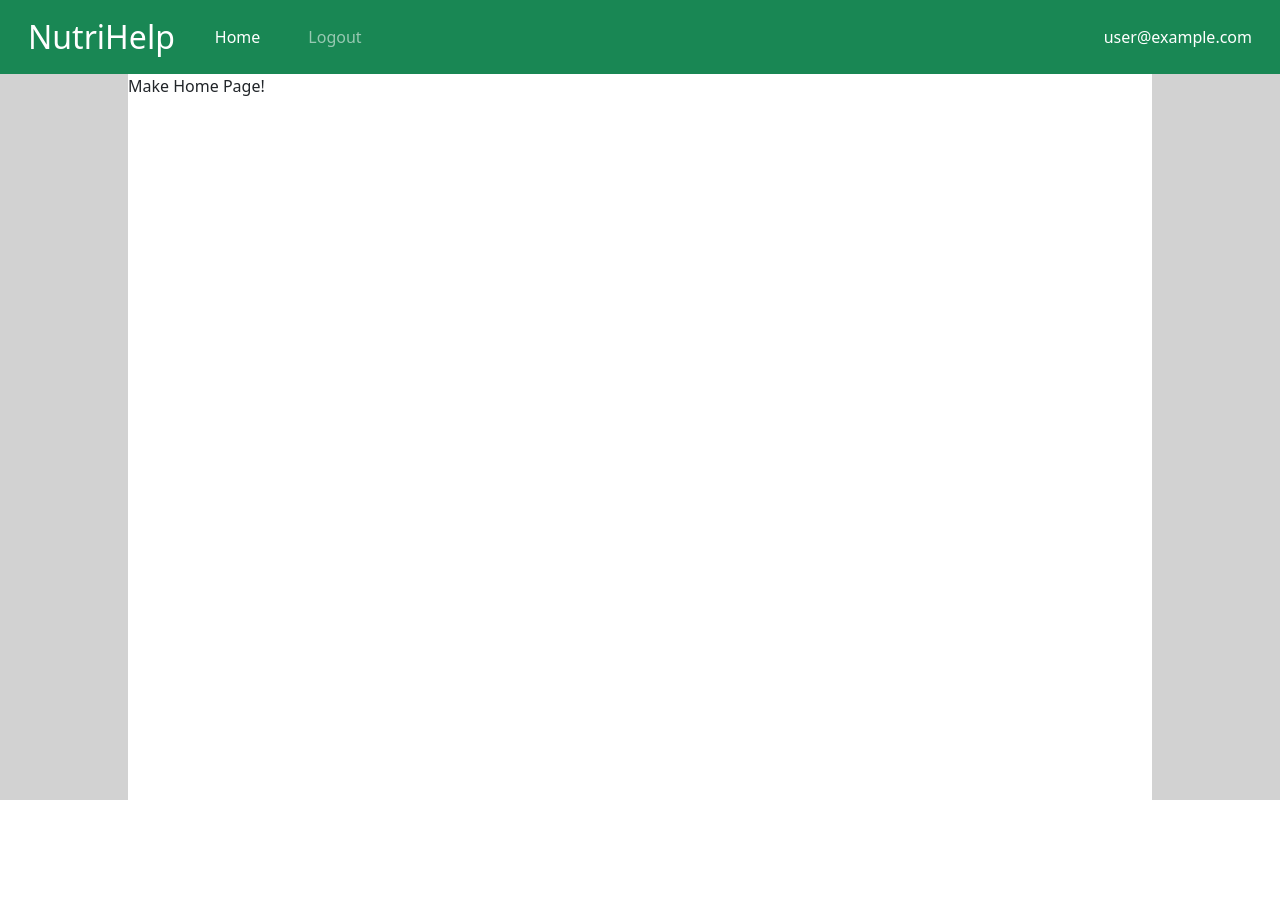
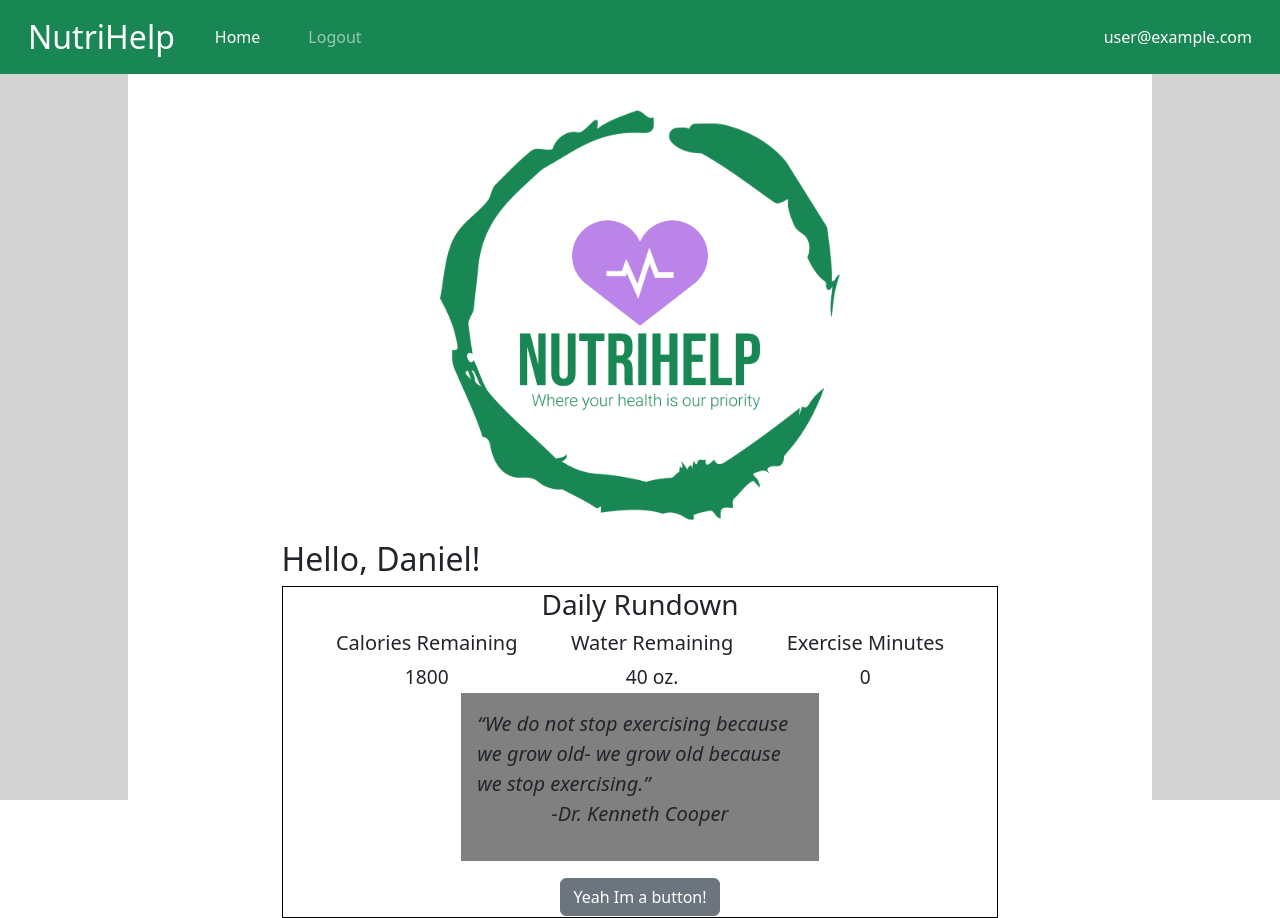
Before and after one commit to DanielOhrin/NutriHelp, a React (Create React App) app in the folder NutriHelp/client/: page / in a window 1280 px wide. Before the commit the page ends 800 px from the top, so only its background shows below. Built offline with nearby package versions, Linux system fonts and the light colour scheme; no server answers; sample sign-in values are in the browser's storage.

Commit message:
Designed basic layout of Home

```diff
--- /dev/null
+++ b/NutriHelp/client/src/assets/js/quotes.js
@@ -0,0 +1,215 @@
+const _quotes = [
+    {
+        quote: "Strength does not come from physical capacity. It comes from an indomitable will.",
+        author: "Mahatma Gandhi"
+    },
+    {
+        quote: "Success usually comes to those who are too busy to be looking for it.",
+        author: "Henry David Thoreau"
+    },
+    {
+        quote: "If you want something you've never had, you must be willing to do something you've never done.",
+        author: "Thomas Jefferson"
+    },
+    {
+        quote: "Thomas Jefferson",
+        author: "Unknown"
+    },
+    {
+        quote: "Once you are exercising regularly, the hardest thing is to stop it.",
+        author: "Erin Gray"
+    },
+    {
+        quote: "If you don't make time for exercise, you'll probably have to make time for illness.",
+        author: "Robin Sharma"
+    },
+    {
+        quote: "Dead last finish is greater than did not finish, which trumps did not start.",
+        author: "Unknown"
+    },
+    {
+        quote: "The best way to predict the future is to create it.",
+        author: "Abraham Lincoln"
+    },
+    {
+        quote: "Rome wasn't built in a day, but they worked on it every single day.",
+        author: "Unknown"
+    },
+    {
+        quote: "All progress takes place outside the comfort zone.",
+        author: "Michael John Bobak"
+    },
+    {
+        quote: "Your body can stand almost anything. It's your mind that you have to convince.",
+        author: "Unknown"
+    },
+    {
+        quote: "What seems impossible today will one day become your warm-up.",
+        author: "Unknown"
+    },
+    {
+        quote: "Never give up on a dream just because of the time it will take to accomplish it. The time will pass anyway.",
+        author: "Earl Nightingale"
+    },
+    {
+        quote: "I don't count my sit-ups. I only start counting when it starts hurting because they're the only ones that count.",
+        author: "Muhammad Ali"
+    },
+    {
+        quote: "Go the extra mile. It's never crowded.",
+        author: "Wayne Dyer"
+    },
+    {
+        quote: "If you change the way you look at things, the things you look at change.",
+        author: "Unknown"
+    },
+    {
+        quote: "You just can't beat the person who never gives up.",
+        author: "Babe Ruth"
+    },
+    {
+        quote: "Take care of your body. It's the only place you have to live.",
+        author: "Jim Rohn"
+    },
+    {
+        quote: "Do something today that your future self will thank you for.",
+        author: "Sean Patrick Flanery"
+    },
+    {
+        quote: "You did not wake up today to be mediocre.",
+        author: "Unknown"
+    },
+    {
+        quote: "Push harder than yesterday if you want a different tomorrow.",
+        author: "Unknown"
+    },
+    {
+        quote: "Success is usually the culmination of controlling failure.",
+        author: "Sly Stallone"
+    },
+    {
+        quote: "Your health account, your bank account, they're the same thing. The more you put in, the more you can take out.",
+        author: "Jack LaLanne"
+    },
+    {
+        quote: "Don't say I can't. Say, I presently struggle with.",
+        author: "Tony Horton"
+    },
+    {
+        quote: "Motivation is what gets you started. Habit is what keeps you going.",
+        author: "Jim Ryun"
+    },
+    {
+        quote: "We are what we repeatedly do. Excellence then is not an act but a habit.",
+        author: "Aristotle"
+    },
+    {
+        quote: "Your body can stand almost anything. It's your mind that you have to convince.",
+        author: "Andrew Murphy"
+    },
+    {
+        quote: "Nobody who ever gave his best regretted it.",
+        author: "George Halas"
+    },
+    {
+        quote: "There are two types of pain in this world: pain that hurts you, and pain that changes you.",
+        author: "Unknown"
+    },
+    {
+        quote: "Ability is what you're capable of doing. Motivation determines what you do. Attitude determines how well you do it.",
+        author: "Lou Holtz"
+    },
+    {
+        quote: "When you hit failure, your workout has just begun.",
+        author: "Ronnie Coleman"
+    },
+    {
+        quote: "The secret of getting ahead is getting started.",
+        author: "Mark Twain"
+    },
+    {
+        quote: "You can either suffer the pain of discipline or the pain of regret.",
+        author: "Jim Rohn"
+    },
+    {
+        quote: "I hated every minute of training, but I said, Don't quit. Suffer now and live the rest of your life as a champion.",
+        author: "Muhammad Ali"
+    },
+    {
+        quote: "No matter how slow you go you're still lapping everyone on the couch.",
+        author: "Unknown"
+    },
+    {
+        quote: "To keep the body in good health is a duty… otherwise we shall not be able to keep our mind strong and clear.",
+        author: "Buddha"
+    },
+    {
+        quote: "When it comes to eating right and exercising, there is no I'll start tomorrow.",
+        author: "VL Allineare"
+    },
+    {
+        quote: "We do not stop exercising because we grow old- we grow old because we stop exercising.",
+        author: "Dr. Kenneth Cooper"
+    },
+    {
+        quote: "It never gets easier, you just get better.",
+        author: "Unknown"
+    },
+    {
+        quote: "The gym is not the social club for the fit. It's a training ground for everyone.",
+        author: "Unknown"
+    },
+    {
+        quote: "The mind is the most important part of achieving any fitness goal. Mental change always comes before physical change.",
+        author: "Matt McGorry"
+    },
+    {
+        quote: "It always seems impossible until it is done.",
+        author: "Nelson Mandela"
+    },
+    {
+        quote: "You don't have to be good at it, you just have to do it.",
+        author: "Karine Candice Kong"
+    },
+    {
+        quote: "You have to push past your perceived limits, push past that point you thought was as far as you can go.",
+        author: "Drew Brees"
+    },
+    {
+        quote: "In training, you listen to your body. In competition, you tell your body to shut up.",
+        author: "Rich Froning Jr."
+    },
+    {
+        quote: "I will beat her. I will train harder. I will eat cleaner. I know her strengths. I've lost to her before but not this time. She is going down. I have the advantage because I know her well. She is the old me",
+        author: "Unknown"
+    },
+    {
+        quote: "Good things come to those who sweat.",
+        author: "Unknown"
+    },
+    {
+        quote: "You're going to have to let it hurt. Let it suck. The harder you work, the better you will look. Your appearance isn't parallel to how heavy you lift, it's parallel to how hard you work.",
+        author: "Joe Mangianello"
+    },
+    {
+        quote: "Don't limit your challenges. Challenge your limits.",
+        author: "Jerry Dunn"
+    },
+    {
+        quote: "Believe in yourself and all that you are. Know that there is something inside of you that is greater than any obstacle.",
+        author: "Christian D. Larson"
+    }
+]
+
+function randomQuote() {
+    const i = Math.ceil(Math.random() * 49)
+
+    return (
+        <>
+            <q>{_quotes[i].quote}</q>
+            <p>-{_quotes[i].author}</p>
+        </>
+    )
+}
+
+export default randomQuote
--- a/NutriHelp/client/src/components/ApplicationViews.js
+++ b/NutriHelp/client/src/components/ApplicationViews.js
@@ -2,6 +2,7 @@ import React from "react";
 import { Routes, Route, Navigate } from "react-router-dom";
 import Login from "./auth/Login";
 import Register from "./auth/Register";
+import Home from "./user/Home";
 
 export default function ApplicationViews({ isLoggedIn, role }) {
   return (
@@ -10,7 +11,7 @@ export default function ApplicationViews({ isLoggedIn, role }) {
         <Route path="/">
           <Route
             index
-            element={isLoggedIn ? <>Make Home Page!</> : <Navigate to="/login" />}
+            element={isLoggedIn ? <Home /> : <Navigate to="/login" />}
           />
           <Route path="login" element={<Login />} />
           <Route path="register" element={<Register />} />
--- a/NutriHelp/client/src/components/auth/Login.js
+++ b/NutriHelp/client/src/components/auth/Login.js
@@ -25,7 +25,7 @@ export default function Login() {
         <h3>The hottest app for tracking your health!</h3>
       </div>
       <section id="login-container">
-        <img className="logo-background" src={logo} alt="Logo" />
+        <img className="auth-logo" src={logo} alt="Logo" />
         <div id="login-box-container">
           <div id="login-box">
             <h1>Login</h1>
--- a/NutriHelp/client/src/components/auth/Register.js
+++ b/NutriHelp/client/src/components/auth/Register.js
@@ -183,7 +183,7 @@ export default function Register() {
 
   return (
     <section id="register-container">
-      <img className="logo-background" src={logo} alt="Logo" />
+      <img className="auth-logo" src={logo} alt="Logo" />
       <div id={editingCredentials ? "register-box" : "register-2-box"}>
         <h1>Register</h1>
         {
--- a/NutriHelp/client/src/components/auth/auth.css
+++ b/NutriHelp/client/src/components/auth/auth.css
@@ -26,7 +26,7 @@
   min-height: 450px;
 }
 
-.logo-background {
+.auth-logo {
   margin-right: 2.5rem;
   min-width: 150px;
   max-width: 400px;
@@ -54,7 +54,7 @@
     margin: 0;
   }
 
-  .logo-background {
+  .auth-logo {
     width: 15%;
     margin: 0;
   }
--- /dev/null
+++ b/NutriHelp/client/src/components/user/Home.js
@@ -0,0 +1,44 @@
+import { useState } from "react"
+import { Button } from "reactstrap"
+import randomQuote from "../../assets/js/quotes"
+import logo from "../../assets/images/company_logo.png"
+import "./home.css"
+
+const Home = () => {
+    const [userStats, setUserStats] = useState({
+        firstName: "Daniel",
+        waterRemaining: 40,
+        caloriesRemaining: 1800,
+        exerciseMinutes: 0
+    })
+
+    return (
+        <section id="user-home-container">
+            <img id="home-logo" src={logo} alt="Logo" />
+            <div>
+                <h2>Hello, {userStats.firstName}!</h2>
+                <article id="home-user-stats">
+                    <h3>Daily Rundown</h3>
+                    <div>
+                        <div>
+                            <h5>Calories Remaining</h5>
+                            <big>{userStats.caloriesRemaining}</big>
+                        </div>
+                        <div>
+                            <h5>Water Remaining</h5>
+                            <big>{userStats.waterRemaining} oz.</big>
+                        </div>
+                        <div>
+                            <h5>Exercise Minutes</h5>
+                            <big>{userStats.exerciseMinutes}</big>
+                        </div>
+                    </div>
+                    <blockquote id="home-quote" cite="https://upperhand.com/50-motivational-workout-quotes/">{randomQuote()}</blockquote>
+                    <Button>Yeah Im a button!</Button>
+                </article>
+            </div>
+        </section>
+    )
+}
+
+export default Home
--- /dev/null
+++ b/NutriHelp/client/src/components/user/home.css
@@ -0,0 +1,52 @@
+#user-home-container {
+    display: flex;
+    flex-flow: column nowrap;
+    align-items: center;
+    margin-top: 1rem;
+    height: 90%;
+}
+
+#home-logo {
+    min-width: 150px;
+    max-width: 400px;
+}
+
+#user-home-container > div {
+    width: 70%;
+    height: 50%;
+}
+
+#home-user-stats {
+    display: flex;
+    flex-flow: column nowrap;
+    justify-content: space-evenly;
+    align-items: center;
+    border: 1px solid black;
+    height: 100%;
+}
+
+#home-user-stats > div {
+    width: 100%;
+    display: flex;
+    flex-wrap: nowrap;
+    justify-content: space-evenly;
+    text-align: center;
+}
+
+#home-quote {
+    width: 50%;
+    padding: 1rem;
+    display: flex;
+    flex-flow: column nowrap;
+    align-items: center;
+    font-size: 125%;
+    font-style: italic;
+    background-color: gray;
+}
+
+@media screen and (max-width: 1100px) {
+    #home-logo {
+      width: 15%;
+      margin: 0;
+    }
+  }
```
Also changed, not shown: 1 other file (tests, documents, lock files or other folders).
